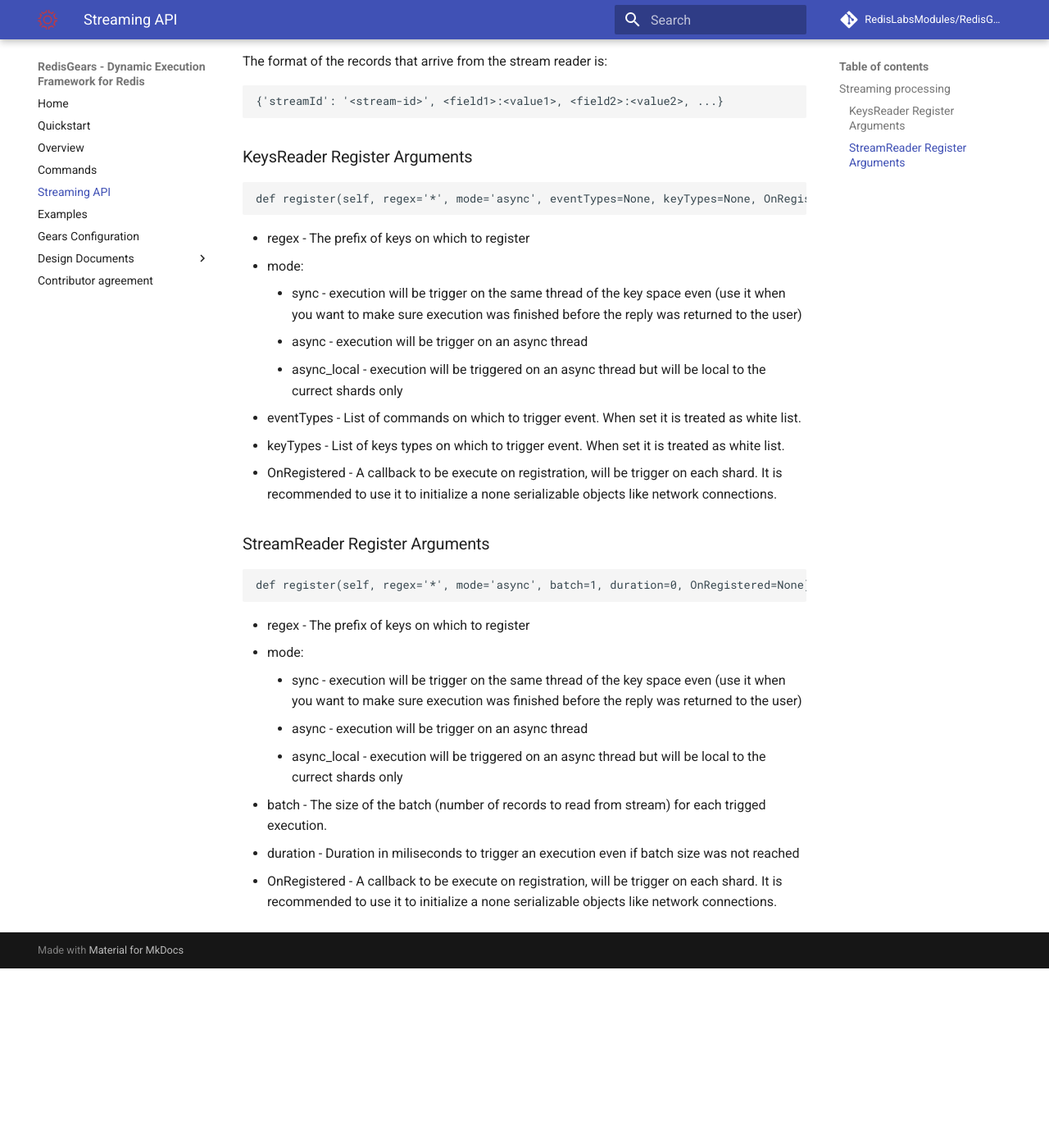
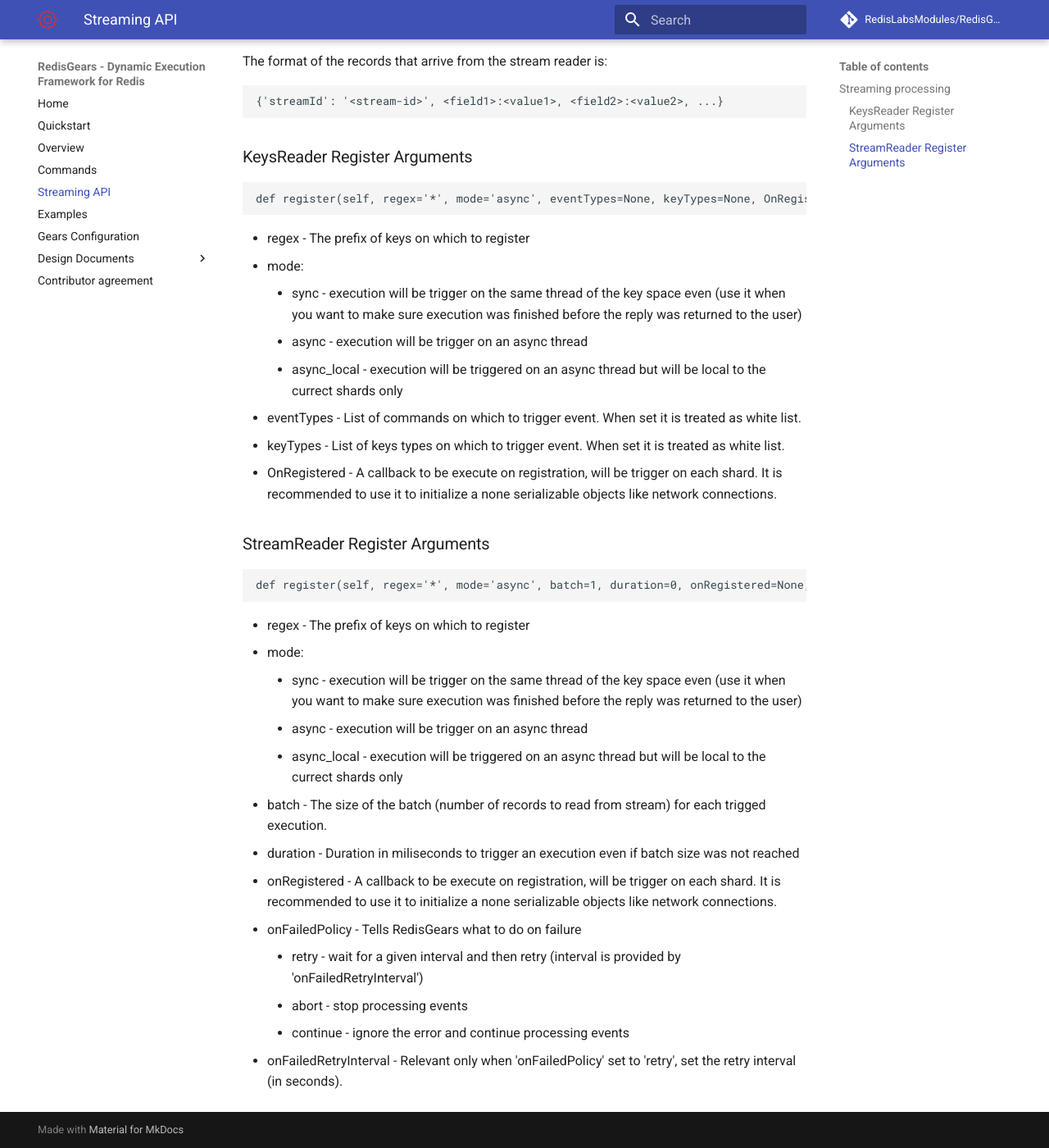
Before and after one commit to RedisGears/RedisGears, an MkDocs documentation site: the page built from docs/gears_streaming.md, in a window 1280 px wide and 1400 px high, scrolled down 741 px. Shown: the whole window at 82% size. Built offline with MkDocs 1.6.1 and Material for MkDocs 9.7.7, drawn with Linux system fonts in a browser that asks for light colours; comment, search, counter and statistics services are not loaded; old or Windows-style settings are respelled for this version of MkDocs; before the commit the page ends 1922 px from its top, so only the background shows below that.

Commit message:
update documentation

````diff
--- a/docs/gears_streaming.md
+++ b/docs/gears_streaming.md
@@ -39,7 +39,7 @@
 
 ### StreamReader Register Arguments
 ```
-def register(self, regex='*', mode='async', batch=1, duration=0, OnRegistered=None):
+def register(self, regex='*', mode='async', batch=1, duration=0, onRegistered=None, onFailedPolicy="retry", onFailedRetryInterval=1):
 ```
 * regex - The prefix of keys on which to register
 * mode:
@@ -48,4 +48,9 @@
     * async_local - execution will be triggered on an async thread but will be local to the currect shards only
 * batch - The size of the batch (number of records to read from stream) for each trigged execution.
 * duration - Duration in miliseconds to trigger an execution even if batch size was not reached
-* OnRegistered - A callback to be execute on registration, will be trigger on each shard. It is recommended to use it to initialize a none serializable objects like network connections.
+* onRegistered - A callback to be execute on registration, will be trigger on each shard. It is recommended to use it to initialize a none serializable objects like network connections.
+* onFailedPolicy - Tells RedisGears what to do on failure
+    * retry - wait for a given interval and then retry (interval is provided by 'onFailedRetryInterval')
+    * abort - stop processing events
+    * continue - ignore the error and continue processing events
+* onFailedRetryInterval - Relevant only when 'onFailedPolicy' set to 'retry', set the retry interval (in seconds).
````
Also changed, not shown: 2 other files.
